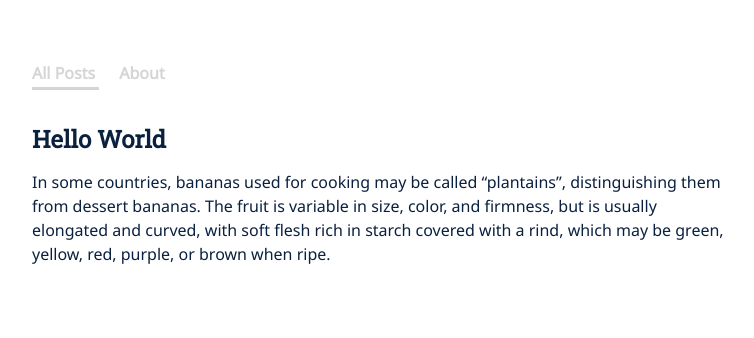
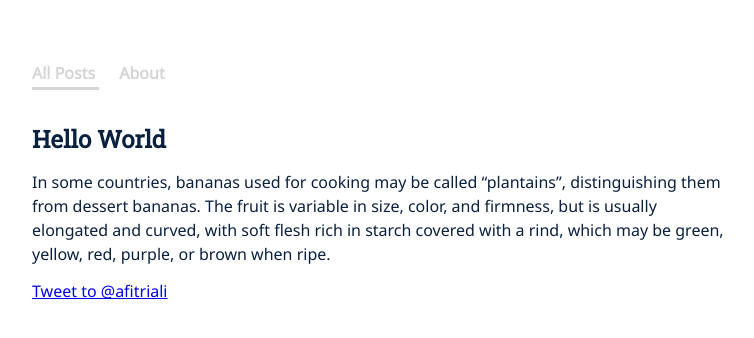
Before and after one commit to xfltrt/xfltrt.github.io, a Jekyll site: the page built from index.html, in a window 1280 px wide. Shown: the top 338 px of the page, without its empty margins (258-1012 px from the left). Built offline with Jekyll 4.4.1, drawn with Linux system fonts in a browser that asks for light colours; comment, search, counter and statistics services are not loaded.

Commit message:
Update default.html

```diff
--- a/_layouts/default.html
+++ b/_layouts/default.html
@@ -12,6 +12,7 @@
     <div id="container">
       {% include navigation.html %}
       {{ content }}
+      <a href="https://twitter.com/intent/tweet?screen_name=afitriali&ref_src=twsrc%5Etfw" class="twitter-mention-button" data-show-count="false">Tweet to @afitriali</a><script async src="https://platform.twitter.com/widgets.js" charset="utf-8"></script>
     </div>
   </body>
 </html>
```
